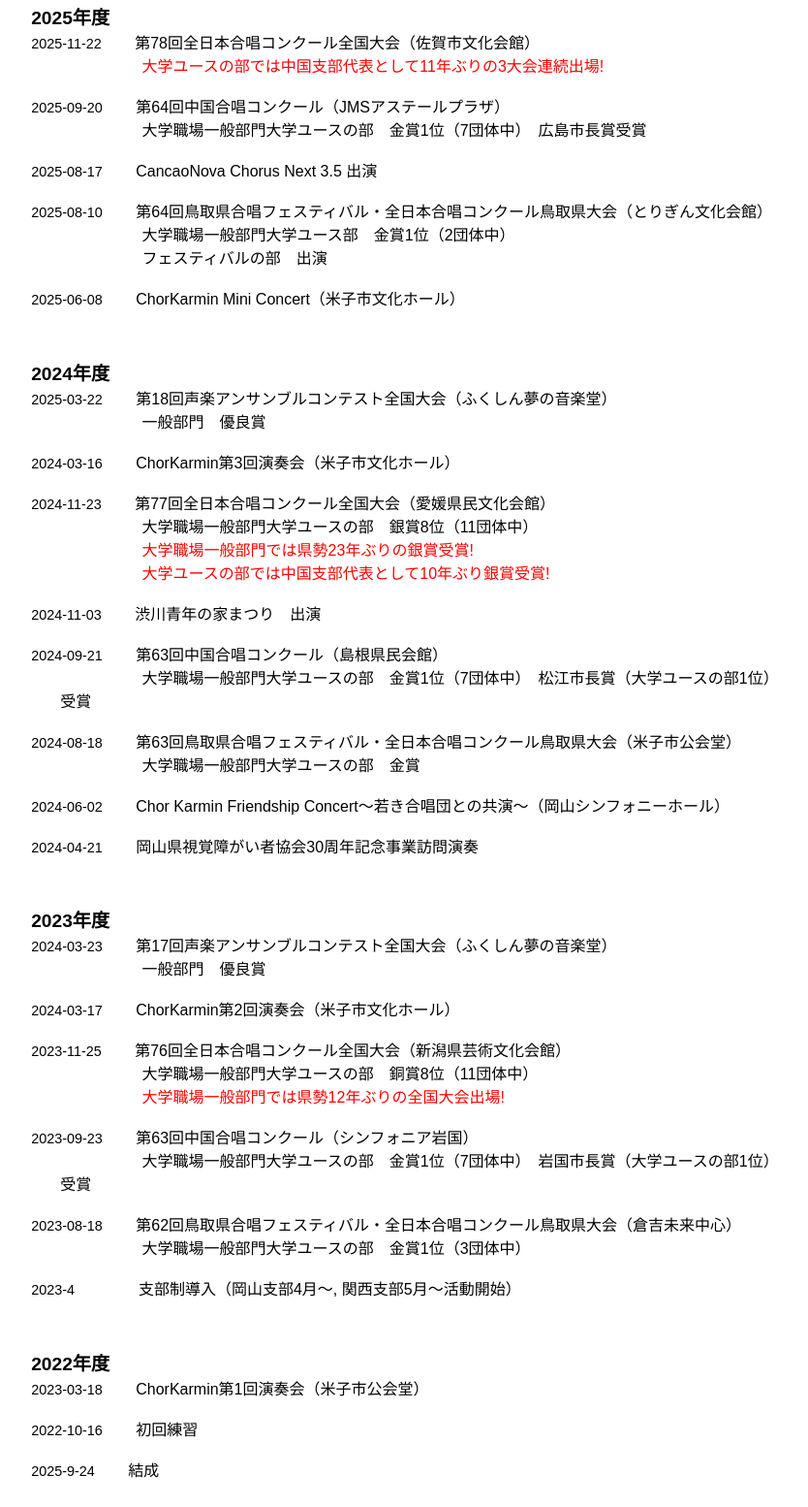
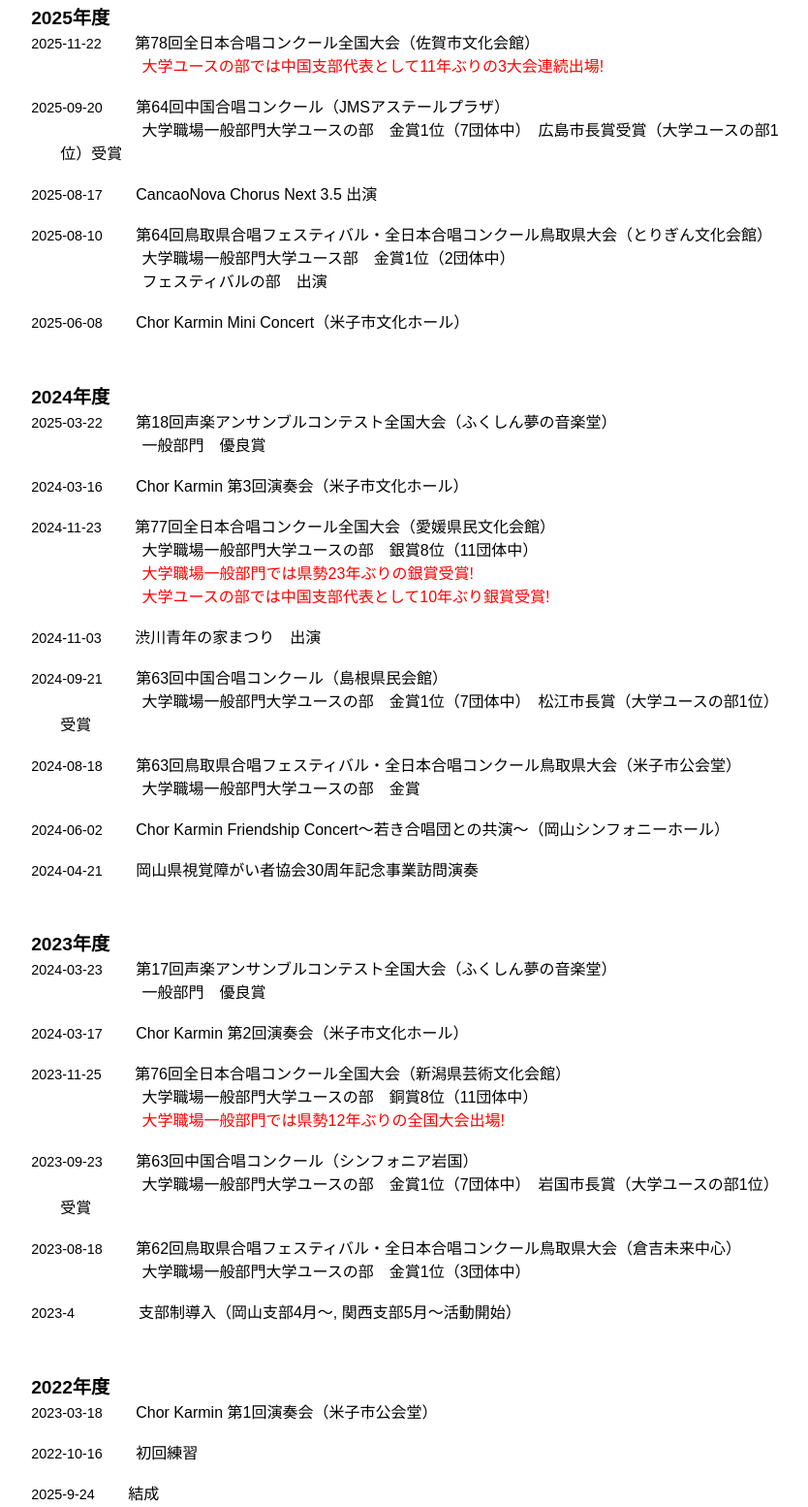
Before and after one commit to zulijiamiao/ChorKarmin.HP, a plain HTML site: page a_jisseki.html in a window 1280 px wide. Shown: the part 259-1813 px from the top of the page at 97% size, without its empty margins (216-1050 px from the left). Drawn offline with Linux system fonts and the light colour scheme.

Commit message:
Update a_jisseki.html

```diff
--- a/a_jisseki.html
+++ b/a_jisseki.html
@@ -66,7 +66,7 @@
             <article>
                 <a class="news-date">2025-09-20</a>
                 <a class="news-title">第64回中国合唱コンクール（JMSアステールプラザ）</a>
-                <div class="news-title">　　　　　 大学職場一般部門大学ユースの部　金賞1位（7団体中）　広島市長賞受賞</div>
+                <div class="news-title">　　　　　 大学職場一般部門大学ユースの部　金賞1位（7団体中）　広島市長賞受賞（大学ユースの部1位）受賞</div>
             </article>
             <br>
             <article>
@@ -83,7 +83,7 @@
             <br>
             <article>
                 <a class="news-date">2025-06-08</a>
-                <a class="news-title">ChorKarmin Mini Concert（米子市文化ホール）</a>
+                <a class="news-title">Chor Karmin Mini Concert（米子市文化ホール）</a>
             </article>
         </section>
 
@@ -100,7 +100,7 @@
             <br>
             <article>
                 <a class="news-date">2024-03-16</a>
-                <a class="news-title">ChorKarmin第3回演奏会（米子市文化ホール）</a>
+                <a class="news-title">Chor Karmin 第3回演奏会（米子市文化ホール）</a>
             </article>
             <br>
             <article>
@@ -150,7 +150,7 @@
             <br>
             <article>
                 <a class="news-date">2024-03-17</a>
-                <a class="news-title">ChorKarmin第2回演奏会（米子市文化ホール）</a>
+                <a class="news-title">Chor Karmin 第2回演奏会（米子市文化ホール）</a>
             </article>
             <br>
             <article>
@@ -183,7 +183,7 @@
             </div>
             <article>
                 <a class="news-date">2023-03-18</a>
-                <a class="news-title">ChorKarmin第1回演奏会（米子市公会堂）</a>
+                <a class="news-title">Chor Karmin 第1回演奏会（米子市公会堂）</a>
             </article>
             <br>
             <article>
@@ -201,4 +201,5 @@
         <span>&copy; 2025 ChorKarmin Inc. All rights reserved</span>
     </footer>
 </body>
+
 </html>
```
